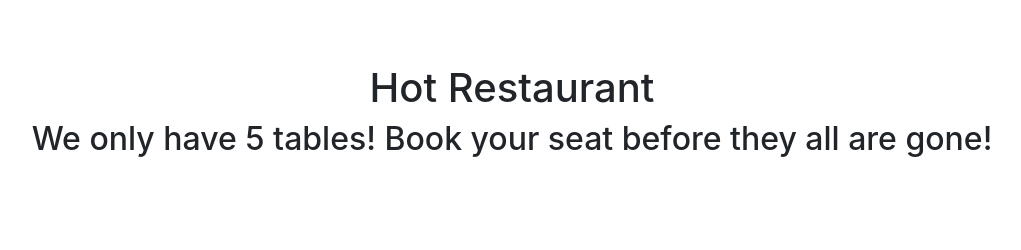
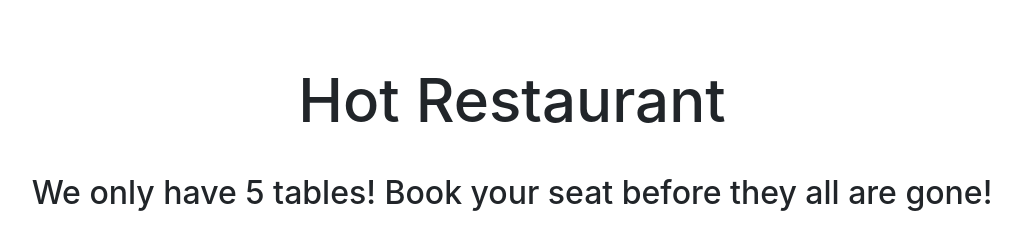
Before and after one commit to WarriorofZarona/Hot-Restaurant, a plain HTML site: page index.html in a window 1280 px wide. Shown: the whole page, without its empty margins (128-1149 px from the left). Drawn offline with nearby package versions, Linux system fonts and the light colour scheme; files that its build step writes are made by us from their sources.

Commit message:
Edited the index.html and the style.css

```diff
--- a/style.css
+++ b/style.css
@@ -1,7 +1,13 @@
-.heading{
+.heading {
     padding-bottom: 5px;
     font-weight: 500;
 }
-.btn{
+
+.btn {
     margin-bottom: 15px;
 }
+
+h1 {
+    font-size: 60px;
+    padding-bottom: 30px;
+}
```
